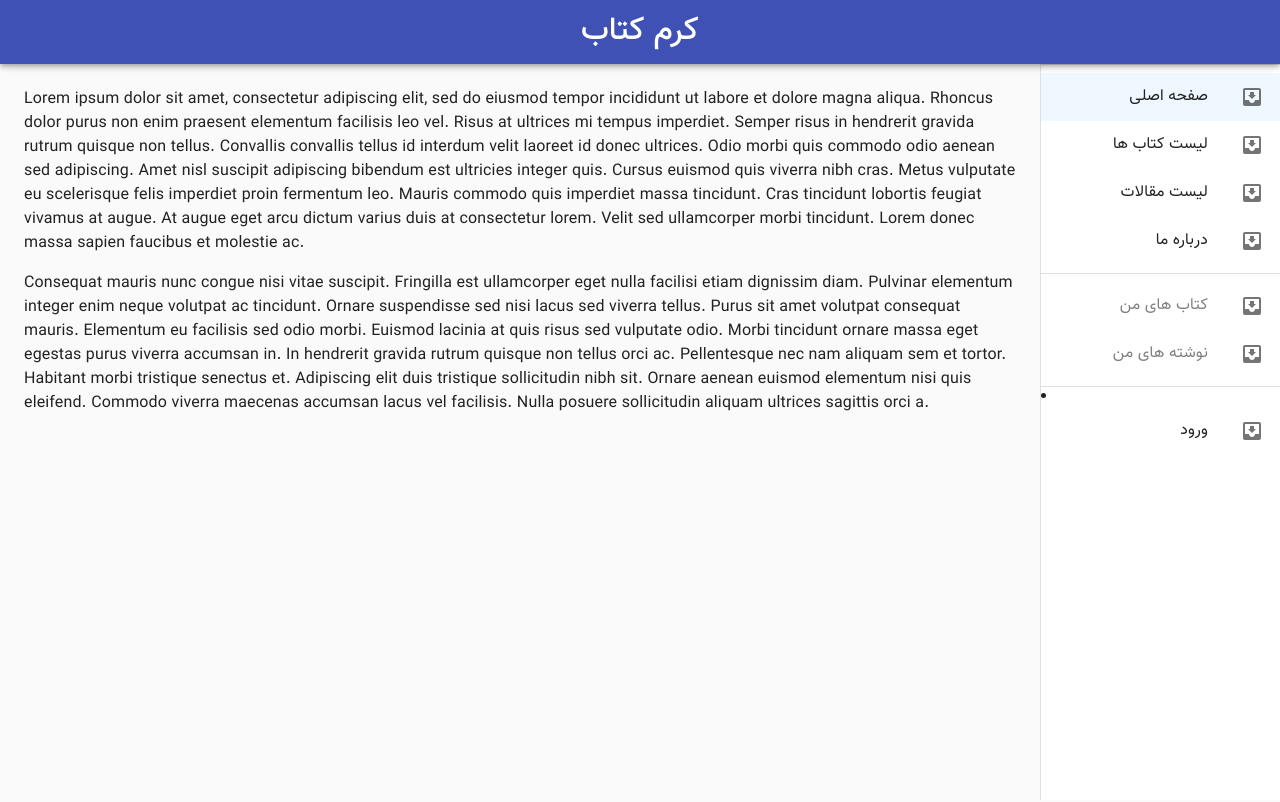
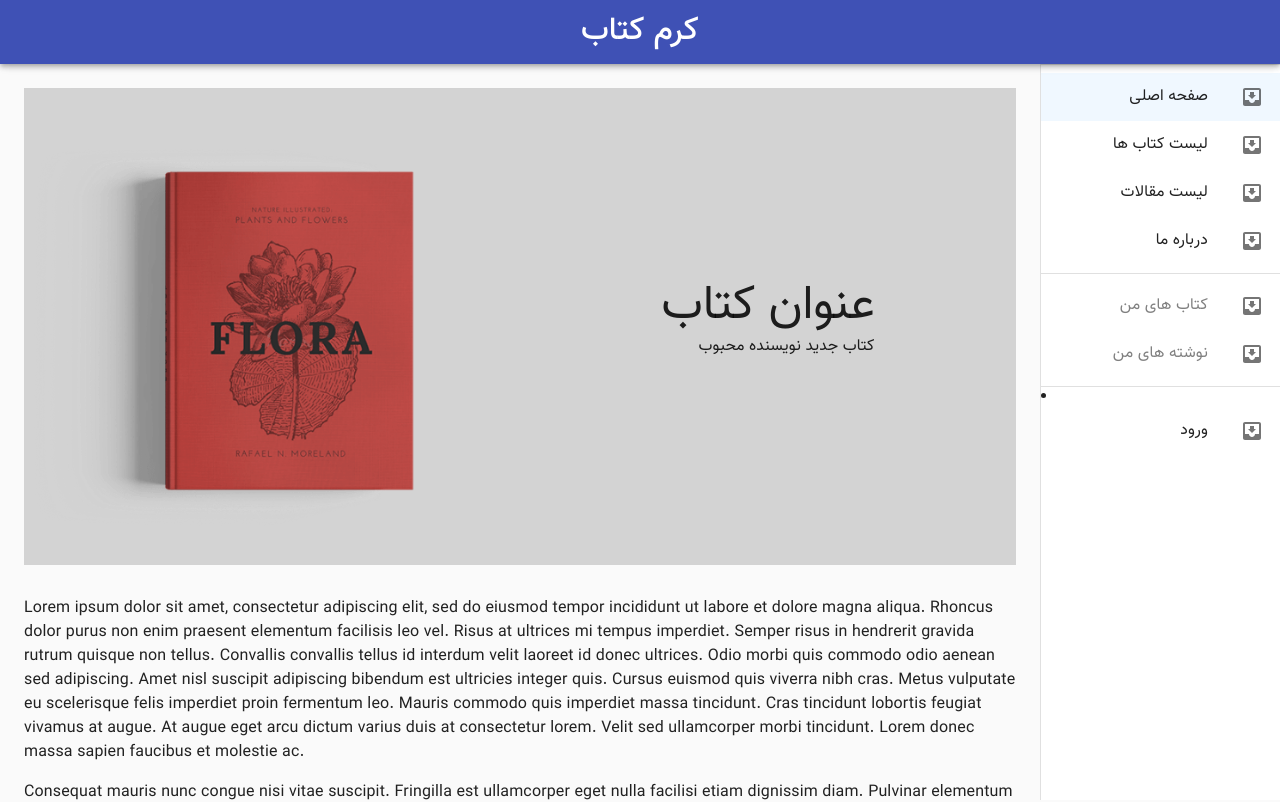
Before and after one commit to mohsen12999/bookworm, a React (Create React App) app: page / in a window 1280 px wide. Shown: the top 802 px of the page. Built offline with nearby package versions, Linux system fonts and the light colour scheme.

Commit message:
first sample page

```diff
--- a/src/components/ListItemLink.js
+++ b/src/components/ListItemLink.js
@@ -33,7 +33,7 @@ function ListItemLink(props) {
       React.forwardRef((linkProps, ref) => (
         <Link ref={ref} to={enable ? to : "/login"} {...linkProps} />
       )),
-    [to]
+    [to, enable]
   );
 
   const match = useRouteMatch({ path: to, exact: exactMatch });
--- a/src/contexts/AuthContext.js
+++ b/src/contexts/AuthContext.js
@@ -5,6 +5,7 @@ export const AuthContext = createContext();
 class AuthContextProvider extends React.Component {
   state = {
     username: "",
+    avatar: "",
     isAuthenticated: false
   };
   toggleAuth = () => {
--- a/src/pages/Index.js
+++ b/src/pages/Index.js
@@ -1,18 +1,99 @@
 import React from "react";
 import Typography from "@material-ui/core/Typography";
 
-const Index = () => (
+import { makeStyles } from "@material-ui/core/styles";
+
+const useStyles = makeStyles(theme => ({
+  // root: {
+  //   display: "flex"
+  // },
+  // drawer: {
+  //   [theme.breakpoints.up("sm")]: {
+  //     flexShrink: 0
+  //   }
+  // },
+  // appBar: {
+  //   [theme.breakpoints.up("sm")]: {
+  //     // width: `calc(100% - ${drawerWidth}px)`,
+  //     // marginLeft: drawerWidth
+  //     zIndex: 1201
+  //   }
+  // },
+  // menuButton: {
+  //   marginRight: theme.spacing(2),
+  //   [theme.breakpoints.up("sm")]: {
+  //     display: "none"
+  //   }
+  // },
+  // // necessary for content to be below app bar
+  // toolbar: theme.mixins.toolbar,
+  // drawerPaper: {
+  //   width: drawerWidth
+  // },
+  // content: {
+  //   flexGrow: 1,
+  //   padding: theme.spacing(3)
+  // },
+  // title: {
+  //   flexGrow: 1,
+  //   textAlign: "right",
+  //   // marginRight: drawerWidth
+  //   [theme.breakpoints.up("sm")]: {
+  //     textAlign: "center",
+  //     fontSize: "2rem"
+  //   }
+  // }
+  bidSlider: {
+    background: "lightgray",
+    display: "display",
+    [theme.breakpoints.up("sm")]: {
+      display: "flex"
+    }
+  },
+  image: {
+    width: "100%",
+    [theme.breakpoints.up("sm")]: {
+      width: "50%"
+    }
+  },
+  imageSpan: {
+    flexGrow: "1",
+    display: "flex",
+    justifyContent: "center",
+    alignItems: "center",
+    direction: "rtl"
+  }
+}));
+
+const Index = () => {
+  const classes = useStyles();
+
+  return (
     <React.Fragment>
-    <Typography paragraph>
+      <div className={classes.bidSlider}>
+        <img
+          src="/img/slider/slider-book.png"
+          className={classes.image}
+          alt=""
+        />
+        <div className={classes.imageSpan}>
+          <div>
+            <Typography variant="h3">عنوان کتاب</Typography>
+            <Typography paragraph>کتاب جدید نویسنده محبوب</Typography>
+          </div>
+        </div>
+      </div>
+
+      <Typography paragraph style={{ marginTop: "2em" }}>
         Lorem ipsum dolor sit amet, consectetur adipiscing elit, sed do eiusmod
         tempor incididunt ut labore et dolore magna aliqua. Rhoncus dolor purus
-      non enim praesent elementum facilisis leo vel. Risus at ultrices mi tempus
-      imperdiet. Semper risus in hendrerit gravida rutrum quisque non tellus.
-      Convallis convallis tellus id interdum velit laoreet id donec ultrices.
-      Odio morbi quis commodo odio aenean sed adipiscing. Amet nisl suscipit
-      adipiscing bibendum est ultricies integer quis. Cursus euismod quis
-      viverra nibh cras. Metus vulputate eu scelerisque felis imperdiet proin
-      fermentum leo. Mauris commodo quis imperdiet massa tincidunt. Cras
+        non enim praesent elementum facilisis leo vel. Risus at ultrices mi
+        tempus imperdiet. Semper risus in hendrerit gravida rutrum quisque non
+        tellus. Convallis convallis tellus id interdum velit laoreet id donec
+        ultrices. Odio morbi quis commodo odio aenean sed adipiscing. Amet nisl
+        suscipit adipiscing bibendum est ultricies integer quis. Cursus euismod
+        quis viverra nibh cras. Metus vulputate eu scelerisque felis imperdiet
+        proin fermentum leo. Mauris commodo quis imperdiet massa tincidunt. Cras
         tincidunt lobortis feugiat vivamus at augue. At augue eget arcu dictum
         varius duis at consectetur lorem. Velit sed ullamcorper morbi tincidunt.
         Lorem donec massa sapien faucibus et molestie ac.
@@ -26,12 +107,13 @@ const Index = () => (
         vulputate odio. Morbi tincidunt ornare massa eget egestas purus viverra
         accumsan in. In hendrerit gravida rutrum quisque non tellus orci ac.
         Pellentesque nec nam aliquam sem et tortor. Habitant morbi tristique
-      senectus et. Adipiscing elit duis tristique sollicitudin nibh sit. Ornare
-      aenean euismod elementum nisi quis eleifend. Commodo viverra maecenas
-      accumsan lacus vel facilisis. Nulla posuere sollicitudin aliquam ultrices
-      sagittis orci a.
+        senectus et. Adipiscing elit duis tristique sollicitudin nibh sit.
+        Ornare aenean euismod elementum nisi quis eleifend. Commodo viverra
+        maecenas accumsan lacus vel facilisis. Nulla posuere sollicitudin
+        aliquam ultrices sagittis orci a.
       </Typography>
     </React.Fragment>
   );
+};
 
 export default Index;
```
Also changed, not shown: public/img/slider/slider-book.png (added). Lines whose indentation alone changed are shown as unchanged.
